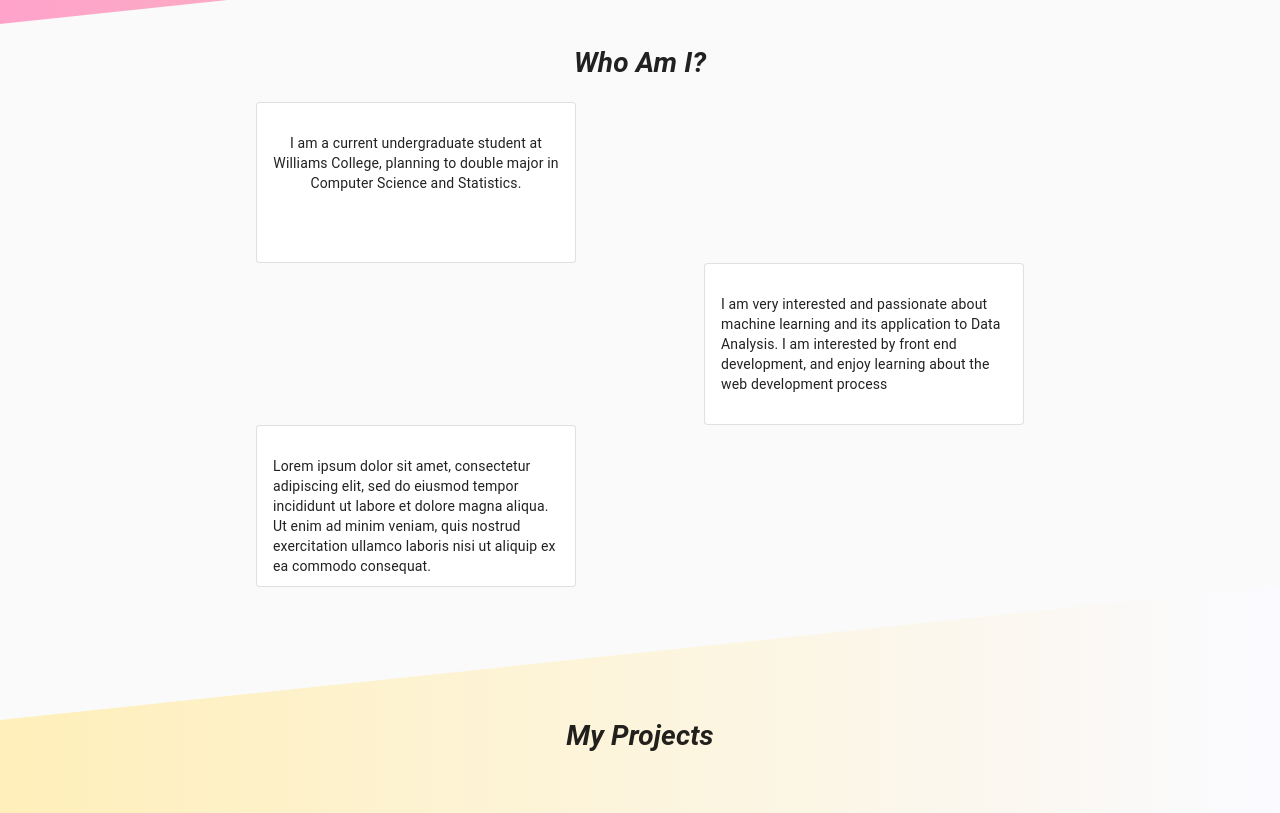
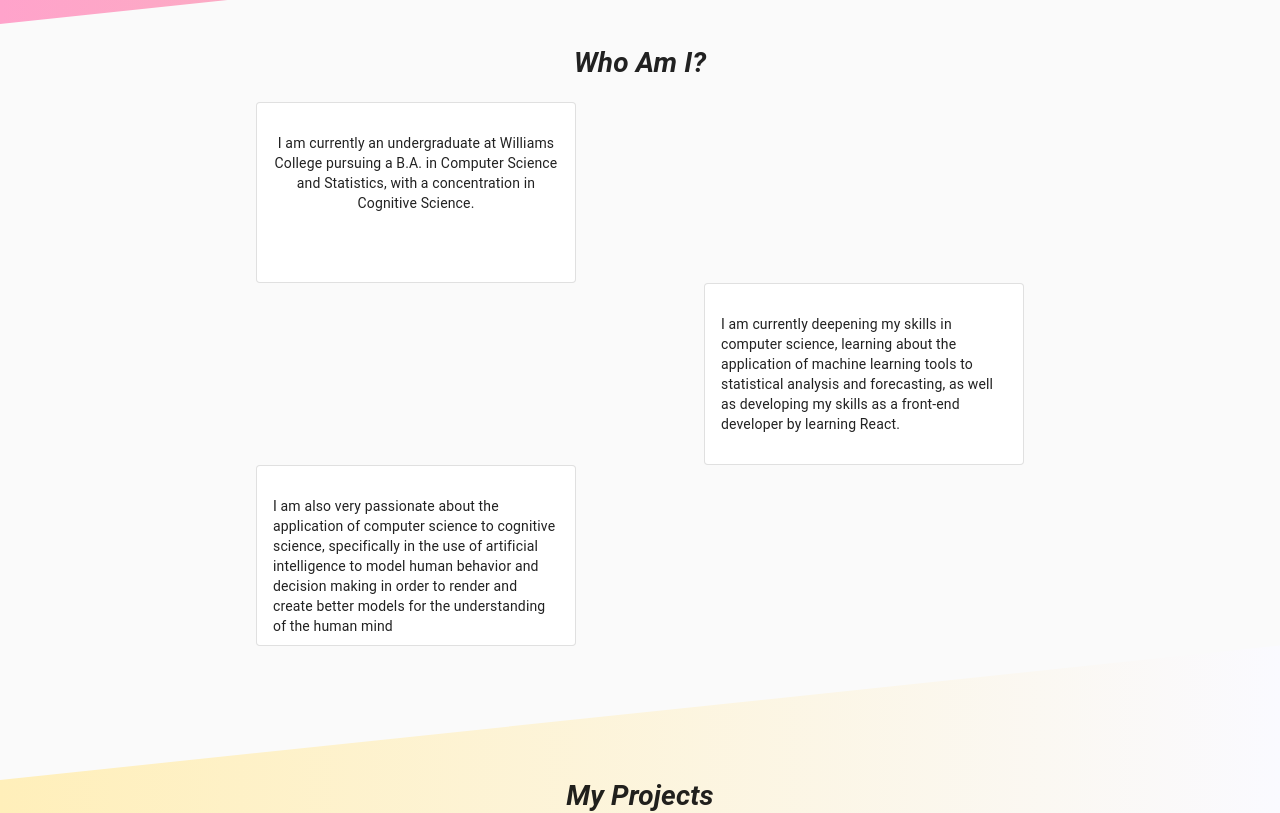
Before and after one commit to Conqueror1776/Conqueror1776.github.io, a React (Create React App) app: page / in a window 1280 px wide. Shown: the part 680-1493 px from the top of the page. Built offline with nearby package versions, Linux system fonts and the light colour scheme.

Commit message:
Added personal text

```diff
--- a/src/Components/AboutMe.js
+++ b/src/Components/AboutMe.js
@@ -29,24 +29,26 @@
           <div className="about-section">
             <Card className={classes.root} variant="outlined" id="about-1">
               <CardContent>
-                  <p> I am a current undergraduate student at Williams College,
-                   planning to double major in Computer Science and Statistics. </p>
+                  <p> I am currently an undergraduate at Williams College pursuing
+                  a B.A. in Computer Science and Statistics, with a concentration
+                  in Cognitive Science. </p>
                 </CardContent>
             </Card>
             <Card className={classes.root} variant="outlined" id="about-2">
               <CardContent>
-                  <p> I am very interested and passionate about machine learning
-                   and its application to Data Analysis. I am interested by
-                   front end development, and enjoy learning about the web
-                    development process</p>
+                  <p> I am currently deepening my skills in computer science,
+                  learning about the application of machine learning tools
+                  to statistical analysis and forecasting, as well as developing
+                  my skills as a front-end developer by learning React.
+                  </p>
               </CardContent>
             </Card>
             <Card className={classes.root} variant="outlined" id="about-3">
               <CardContent>
-                  <p> Lorem ipsum dolor sit amet, consectetur adipiscing elit, sed do
-                  eiusmod tempor incididunt ut labore et dolore magna aliqua. Ut enim
-                  ad minim veniam, quis nostrud exercitation ullamco laboris nisi ut
-                  aliquip ex ea commodo consequat.</p>
+                  <p> I am also very passionate about the application of computer
+                  science to cognitive science, specifically in the use of artificial
+                  intelligence to model human behavior and decision making in order
+                  to render and create better models for the understanding of the human mind</p>
               </CardContent>
             </Card>
           </div>
```
